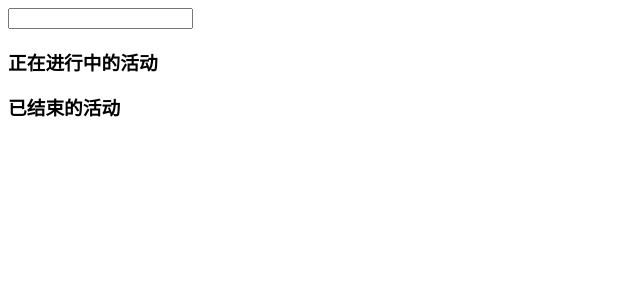
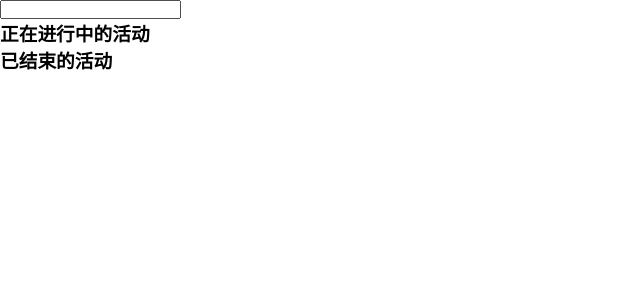
Before and after one commit to kongmingLatern/todo-list, a Vue app: page / in a window 1280 px wide. Shown: the top 300 px of the page, without its empty margins (0-640 px from the left). Built offline with nearby package versions, Linux system fonts and the light colour scheme.

Commit message:
feat: add css style

```diff
--- a/src/App.vue
+++ b/src/App.vue
@@ -6,5 +6,9 @@
 import TodoList from './views/TodoList/TodoList.vue'
 </script>
 
-<style>
+<style lang="less">
+* {
+  padding: 0;
+  margin: 0;
+}
 </style>
```
Also changed, not shown: 1 other file (tests, documents, lock files or other folders).
